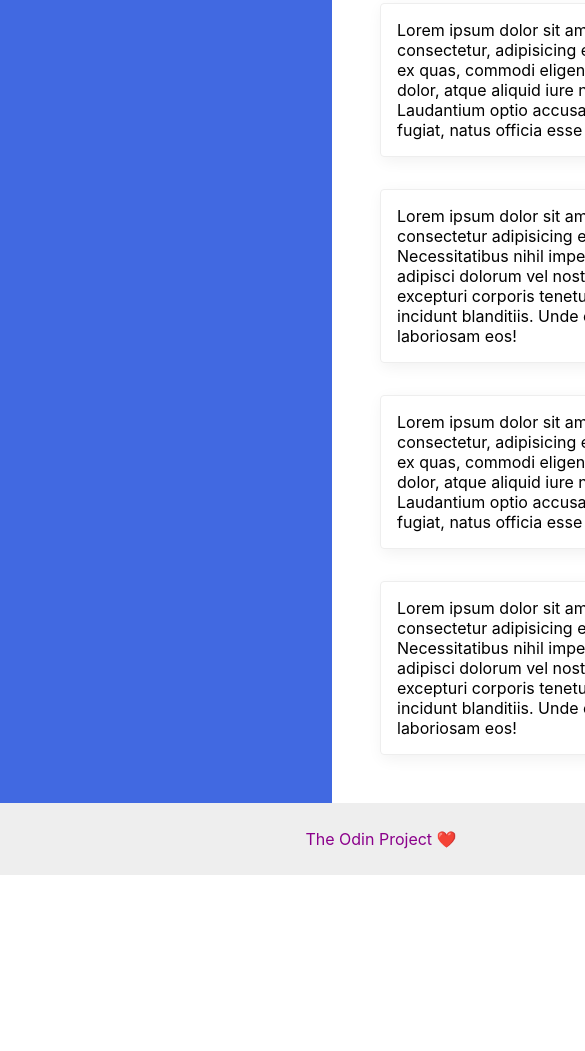
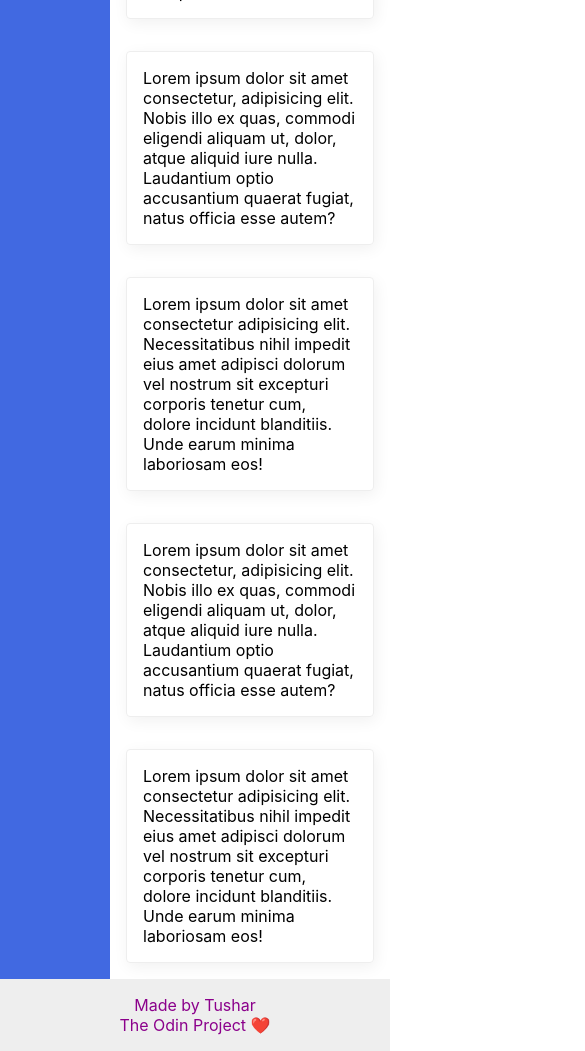
Before and after one commit to pinkmoon25/The-Holy-grail-template, a plain HTML site: page index.html in a window 390 px wide. Shown: the part 509-1560 px from the top of the page, 585 px wide, since content can reach past the window. Before the commit the page ends 1384 px from the top, so only its background shows below. Drawn offline with Linux system fonts and the light colour scheme.

Commit message:
added media queries updated responsiveness

```diff
--- a/index.html
+++ b/index.html
@@ -22,15 +22,24 @@
     </ul>
     </div>
     <div class="cards">
-      <div class="card">Lorem ipsum dolor sit amet consectetur adipisicing elit. Tempora, eveniet? Dolorem dignissimos maiores non delectus possimus dolor nulla repudiandae vitae provident quae, obcaecati ipsam unde impedit corrupti veritatis minima porro?</div>
-      <div class="card">Lorem ipsum dolor sit, amet consectetur adipisicing elit. Quasi quaerat qui iure ipsam maiores velit tempora, deleniti nesciunt fuga suscipit alias vero rem, corporis officia totam saepe excepturi odit ea.</div>
-      <div class="card">Lorem ipsum dolor sit amet consectetur, adipisicing elit. Nobis illo ex quas, commodi eligendi aliquam ut, dolor, atque aliquid iure nulla. Laudantium optio accusantium quaerat fugiat, natus officia esse autem?</div>
-      <div class="card">Lorem ipsum dolor sit amet consectetur adipisicing elit. Necessitatibus nihil impedit eius amet adipisci dolorum vel nostrum sit excepturi corporis tenetur cum, dolore incidunt blanditiis. Unde earum minima laboriosam eos!</div>
-      <div class="card">Lorem ipsum dolor sit amet consectetur, adipisicing elit. Nobis illo ex quas, commodi eligendi aliquam ut, dolor, atque aliquid iure nulla. Laudantium optio accusantium quaerat fugiat, natus officia esse autem?</div>
-      <div class="card">Lorem ipsum dolor sit amet consectetur adipisicing elit. Necessitatibus nihil impedit eius amet adipisci dolorum vel nostrum sit excepturi corporis tenetur cum, dolore incidunt blanditiis. Unde earum minima laboriosam eos!</div>
+      <div class="card">Lorem ipsum dolor sit amet consectetur adipisicing elit.<br>
+        Tempora, eveniet? Dolorem dignissimos maiores non delectus possimus dolor nulla repudiandae vitae provident quae, obcaecati ipsam unde impedit corrupti veritatis minima porro?</div>
+      <div class="card">Lorem ipsum dolor sit, amet consectetur adipisicing elit.<br>
+         Quasi quaerat qui iure ipsam maiores velit tempora, deleniti nesciunt fuga suscipit alias vero rem, corporis officia totam saepe excepturi odit ea.</div>
+      <div class="card">Lorem ipsum dolor sit amet consectetur, adipisicing elit. <br>
+        Nobis illo ex quas, commodi eligendi aliquam ut, dolor, atque aliquid iure nulla. Laudantium optio accusantium quaerat fugiat, natus officia esse autem?</div>
+      <div class="card">Lorem ipsum dolor sit amet consectetur adipisicing elit.<br>
+         Necessitatibus nihil impedit eius amet adipisci dolorum vel nostrum sit excepturi corporis tenetur cum, dolore incidunt blanditiis. Unde earum minima laboriosam eos!</div>
+      <div class="card">Lorem ipsum dolor sit amet consectetur, adipisicing elit.<br>
+         Nobis illo ex quas, commodi eligendi aliquam ut, dolor, atque aliquid iure nulla.<br>
+          Laudantium optio accusantium quaerat fugiat, natus officia esse autem?</div>
+      <div class="card">Lorem ipsum dolor sit amet consectetur adipisicing elit. <br>
+        Necessitatibus nihil impedit eius amet adipisci dolorum vel nostrum sit excepturi corporis tenetur cum, dolore incidunt blanditiis.<br>
+         Unde earum minima laboriosam eos!</div>
     </div>
   </div>
   <div class="footer">
+    Made by Tushar<br>
     The Odin Project ❤️
   </div>
 </body>
--- a/style.css
+++ b/style.css
@@ -1,10 +1,9 @@
 body {
+  margin: 0;
+  padding: 0;
+  box-sizing: border-box;
+  height: 100vh;
   font-family: apple-system, BlinkMacSystemFont, 'Segoe UI', Roboto, Oxygen, Ubuntu, Cantarell, 'Open Sans', 'Helvetica Neue', sans-serif;
-  margin: 0;
-  min-height: 100vh;
-  display: flex;
-  flex-direction: column;
-  flex-wrap: wrap;
 }
 
 .header {
@@ -25,10 +24,11 @@ body {
   height: 72px;
   background: #eee;
   color: darkmagenta;
+  text-align: center;
 }
 
 .sidebar {
-  width: 300px;
+  width: 20%;
   background: royalblue;
   padding: 16px;
   display: flex;
@@ -39,14 +39,18 @@ body {
   border: 1px solid #eee;
   box-shadow: 2px 4px 16px rgba(0,0,0,.06);
   border-radius: 4px;
-  width: 300px;
+  width: 30%;
   padding: 16px;
   margin: 16px;
+}
+@media (max-width: 600px){
+  .card{
+    width: auto;
+  }
 }
 
 ul{
   list-style-type: none;
-  margin: 0;
   padding: 0;
 }
 
@@ -55,6 +59,9 @@ a{
   color: white;
   font-size: 24px;
 }
+a:hover{
+  color: cadetblue;
+}
 
 li{
   margin-bottom: 16px;
@@ -62,11 +69,11 @@ li{
 
 .cards{
   display: flex;
+  justify-content: center;
+  align-items: center;
   flex-wrap: wrap;
-  padding: 32px;
 }
 
 .container{
   display: flex;
-  flex: 1;
 }
```
